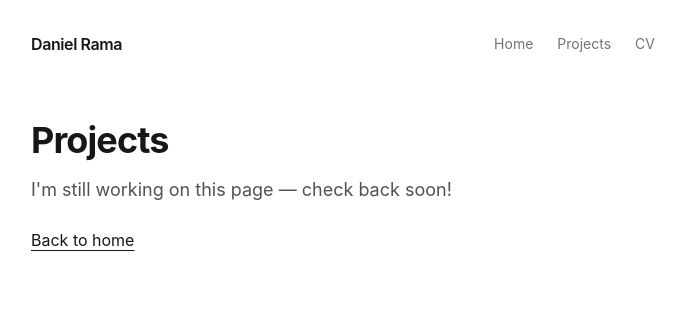
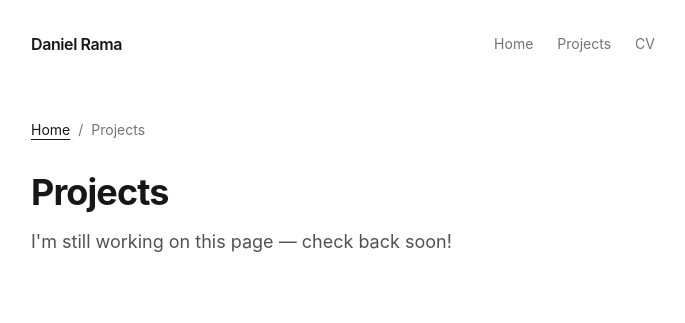
Before and after one commit to danielramaa/website, an Astro site: page /projects in a window 1280 px wide. Shown: the whole page, without its empty margins (297-982 px from the left). Built offline with nearby package versions, Linux system fonts and the light colour scheme; Astro itself is replaced by a stand-in of ours.

Commit message:
folders in pages

```diff
--- /dev/null
+++ b/src/components/Breadcrumbs.astro
@@ -0,0 +1,34 @@
+---
+export interface Crumb {
+  label: string;
+  /** Omit for the current page (rendered as plain text). */
+  href?: string;
+}
+
+interface Props {
+  items: Crumb[];
+}
+
+const { items } = Astro.props;
+const crumbs: Crumb[] = [{ label: 'Home', href: '/' }, ...items];
+---
+
+<nav aria-label="Breadcrumb" class="mb-8 text-sm">
+  <ol class="flex flex-wrap items-center gap-2 text-neutral-500 dark:text-neutral-400">
+    {crumbs.map(({ label, href }, i) => (
+      <li class="flex items-center gap-2">
+        {i > 0 && <span aria-hidden="true">/</span>}
+        {href && i < crumbs.length - 1 ? (
+          <a
+            href={href}
+            class="text-neutral-900 underline underline-offset-4 transition-colors hover:text-neutral-600 dark:text-neutral-100 dark:hover:text-neutral-300"
+          >
+            {label}
+          </a>
+        ) : (
+          <span aria-current="page">{label}</span>
+        )}
+      </li>
+    ))}
+  </ol>
+</nav>
--- a/src/layouts/Layout.astro
+++ b/src/layouts/Layout.astro
@@ -1,17 +1,24 @@
 ---
 import '../styles/global.css';
+import Breadcrumbs, { type Crumb } from '../components/Breadcrumbs.astro';
 
 interface Props {
   title?: string;
   description?: string;
   /** Use a wider content column (e.g. for the embedded CV). */
   wide?: boolean;
+  /**
+   * Breadcrumb trail after "Home". Generated automatically from the URL on every
+   * page except the home page; pass this only to override the labels.
+   */
+  breadcrumbs?: Crumb[];
 }
 
 const {
   title = 'Daniel Rama',
   description = 'Personal website of Daniel Rama, Informatics and Computing Engineering student at FEUP.',
   wide = false,
+  breadcrumbs,
 } = Astro.props;
 
 const nav = [
@@ -20,6 +27,18 @@ const nav = [
   { href: '/cv/', label: 'CV' },
 ];
 const current = Astro.url.pathname;
+
+// Labels that title-casing the URL segment would get wrong
+const CRUMB_LABELS: Record<string, string> = { cv: 'CV', 404: 'Page not found' };
+const segments = current.split('/').filter(Boolean);
+const trail: Crumb[] =
+  breadcrumbs ??
+  segments.map((segment, i) => ({
+    label:
+      CRUMB_LABELS[segment] ??
+      segment.replace(/-/g, ' ').replace(/^\w/, (c) => c.toUpperCase()),
+    href: `/${segments.slice(0, i + 1).join('/')}/`,
+  }));
 const width = wide ? 'max-w-4xl' : 'max-w-2xl';
 ---
 
@@ -55,6 +74,7 @@ const width = wide ? 'max-w-4xl' : 'max-w-2xl';
       </nav>
     </header>
     <main class={`mx-auto ${width} px-6 py-16`}>
+      {trail.length > 0 && <Breadcrumbs items={trail} />}
       <slot />
     </main>
   </body>
--- a/src/pages/404.astro
+++ b/src/pages/404.astro
@@ -5,5 +5,4 @@ import Layout from '../layouts/Layout.astro';
 <Layout title="Page not found">
   <h1 class="text-4xl font-bold tracking-tight">404</h1>
   <p class="mt-4 text-neutral-600 dark:text-neutral-400">This page doesn't exist.</p>
-  <a href="/" class="mt-6 inline-block underline underline-offset-4">Back to home</a>
 </Layout>
--- a/src/pages/projects.astro
+++ b/src/pages/projects.astro
@@ -7,5 +7,4 @@ import Layout from '../layouts/Layout.astro';
   <p class="mt-4 text-lg text-neutral-600 dark:text-neutral-400">
     I'm still working on this page — check back soon!
   </p>
-  <a href="/" class="mt-6 inline-block underline underline-offset-4">Back to home</a>
 </Layout>
```
